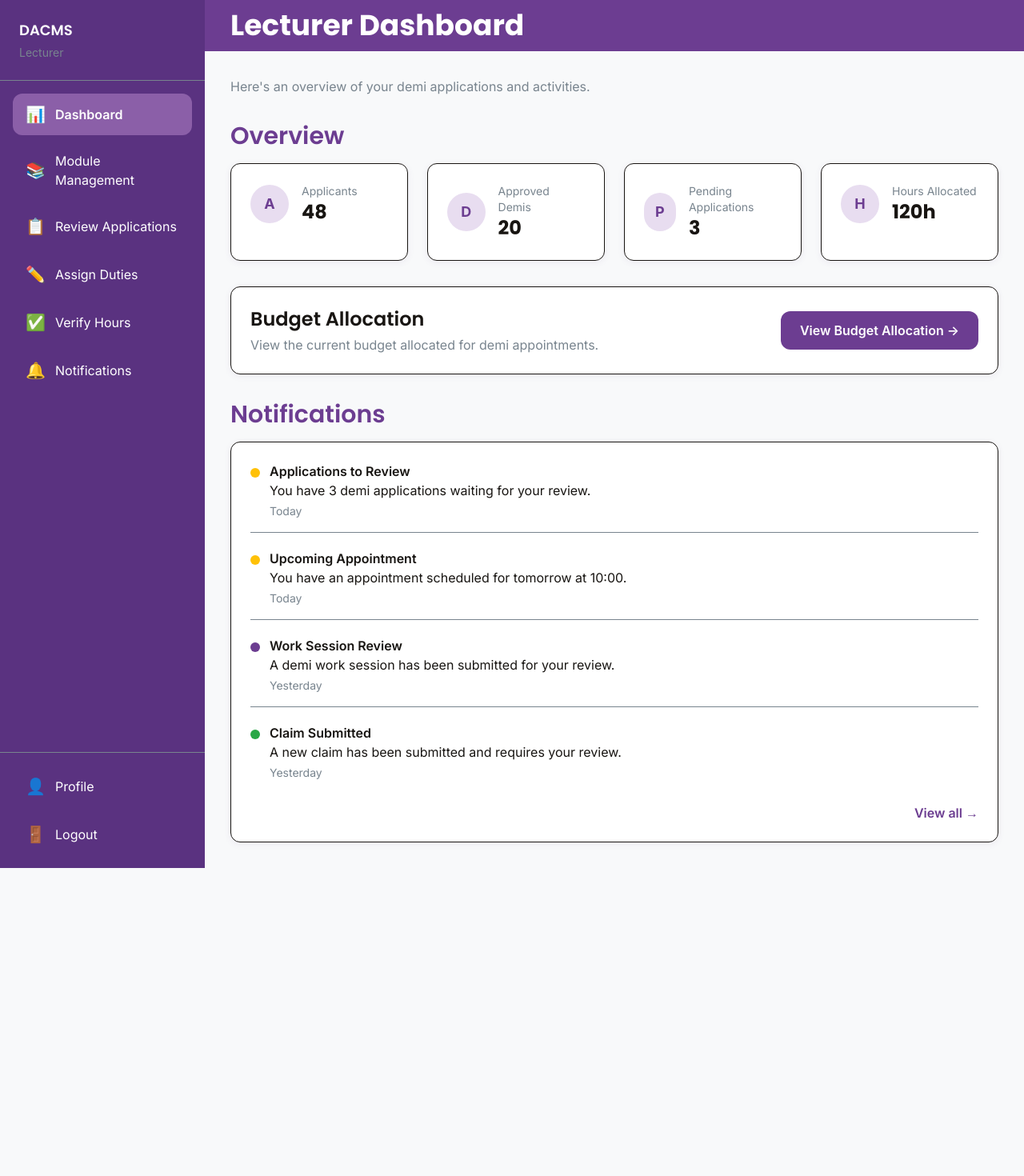
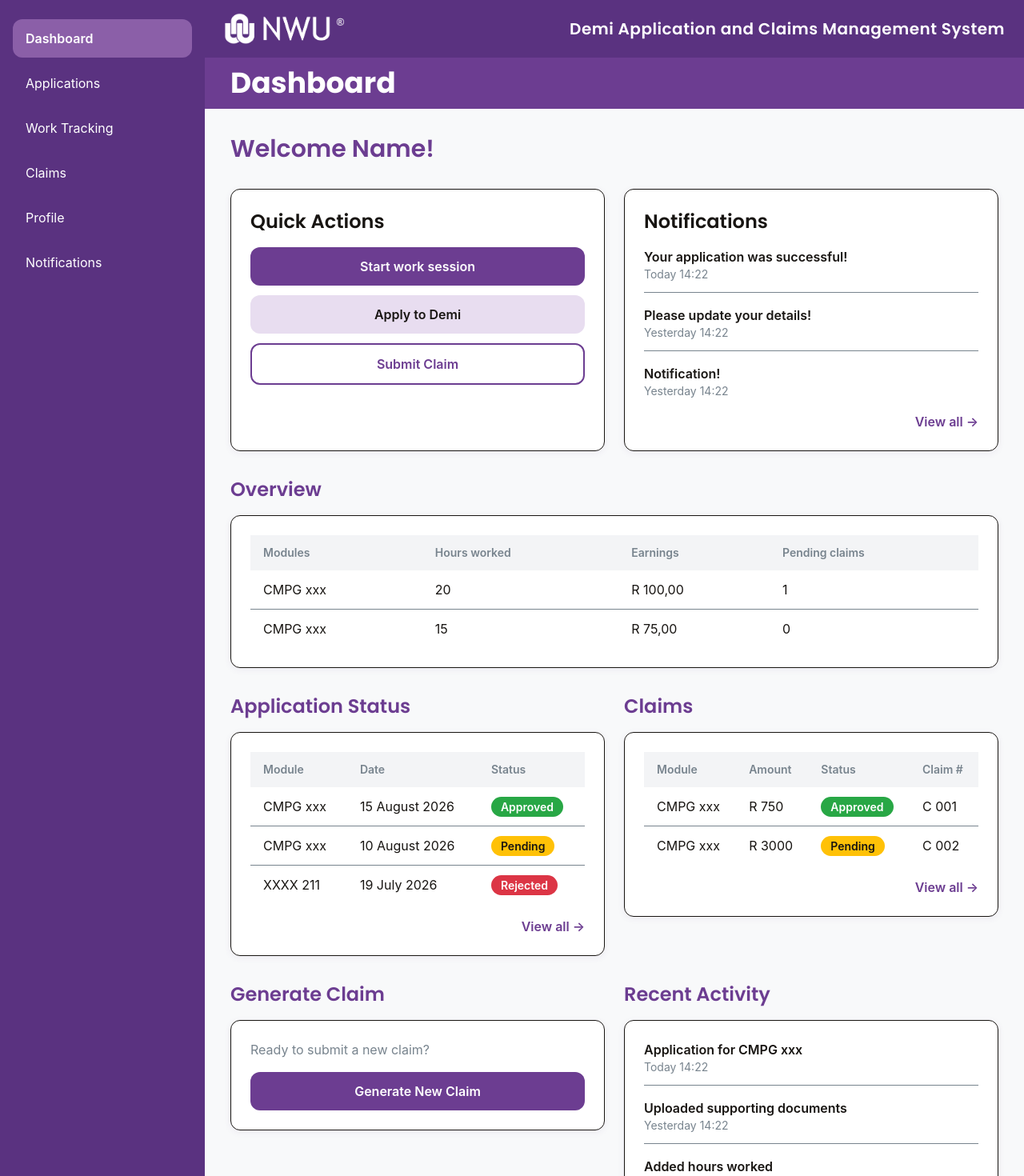
Before and after one commit to DACMS-Project-Group/DACMS, a React app in the folder frontend/: page / in a window 1280 px wide. Shown: the top 1470 px of the page at 80% size. Before the commit the page ends 1085 px from the top, so only its background shows below. Built offline with nearby package versions, Linux system fonts and the light colour scheme; the HTML template or start-up script is replaced by a standard one.

Commit message:
Update dashboards with sidebar + navbar, clean up sidebar, update logos

```diff
--- a/frontend/src/App.jsx
+++ b/frontend/src/App.jsx
@@ -1,10 +1,12 @@
 import React from 'react';
 import LectureDashboard from './pages/LectureDashboard';
 import './index.css';
+import Dashboard from './pages/Dashboard';
 
 function App() {
   return (
-    <LectureDashboard />
+    <Dashboard />
+
   );
 }
 
--- a/frontend/src/components/Sidebar.jsx
+++ b/frontend/src/components/Sidebar.jsx
@@ -3,95 +3,83 @@ import React from 'react';
 const Sidebar = ({ userRole = 'student' }) => {
   // Student Navigation
   const studentNavItems = [
-    { name: 'Dashboard', icon: '📊', href: '/dashboard' },
-    { name: 'Applications', icon: '📝', href: '/applications' },
-    { name: 'Work Tracking', icon: '⏱️', href: '/work-tracking' },
-    { name: 'Claims', icon: '💰', href: '/claims' },
-    { name: 'Profile', icon: '👤', href: '/profile' },
-    { name: 'Notifications', icon: '🔔', href: '/notifications' },
+    { name: 'Dashboard', href: '/dashboard' },
+    { name: 'Applications', href: '/applications' },
+    { name: 'Work Tracking', href: '/work-tracking' },
+    { name: 'Claims', href: '/claims' },
+    { name: 'Profile', href: '/profile' },
+    { name: 'Notifications', href: '/notifications' },
   ];
 
   // Lecturer Navigation
   const lecturerNavItems = [
-    { name: 'Dashboard', icon: '📊', href: '/dashboard' },
-    { name: 'Module Management', icon: '📚', href: '/modules' },
-    { name: 'Review Applications', icon: '📋', href: '/review-applications' },
-    { name: 'Assign Duties', icon: '✏️', href: '/assign-duties' },
-    { name: 'Verify Hours', icon: '✅', href: '/verify-hours' },
-    { name: 'Notifications', icon: '🔔', href: '/notifications' },
+    { name: 'Dashboard', href: '/dashboard' },
+    { name: 'Module Management', href: '/modules' },
+    { name: 'Review Applications', href: '/review-applications' },
+    { name: 'Assign Duties', href: '/assign-duties' },
+    { name: 'Verify Hours', href: '/verify-hours' },
+    { name: 'Notifications', href: '/notifications' },
   ];
 
   // Administrator Navigation
   const adminNavItems = [
-    { name: 'Dashboard', icon: '📊', href: '/dashboard' },
-    { name: 'Budget Management', icon: '💰', href: '/budget-management' },
-    { name: 'Appointment Approvals', icon: '📋', href: '/appointment-approvals' },
-    { name: 'Claims Verification', icon: '✅', href: '/claims-verification' },
-    { name: 'User Management', icon: '👥', href: '/user-management' },
-    { name: 'Reports', icon: '📈', href: '/reports' },
-    { name: 'Notifications', icon: '🔔', href: '/notifications' },
+    { name: 'Dashboard', href: '/dashboard' },
+    { name: 'Budget Management', href: '/budget-management' },
+    { name: 'Appointment Approvals', href: '/appointment-approvals' },
+    { name: 'Claims Verification', href: '/claims-verification' },
+    { name: 'User Management', href: '/user-management' },
+    { name: 'Reports', href: '/reports' },
+    { name: 'Notifications', href: '/notifications' },
   ];
 
   let navItems = [];
-  let roleLabel = '';
 
   switch (userRole) {
     case 'lecturer':
       navItems = lecturerNavItems;
-      roleLabel = 'Lecturer';
       break;
     case 'admin':
       navItems = adminNavItems;
-      roleLabel = 'Administrator';
       break;
     default:
       navItems = studentNavItems;
-      roleLabel = 'Student';
       break;
   }
 
   return (
     <aside className="w-64 bg-primary-dark text-white flex flex-col min-h-screen">
 
-      <div className="p-6 border-b border-neutral">
-        <h2 className="text-lg font-poppins font-semibold">DACMS</h2>
-        <p className="text-sm text-neutral mt-1">{roleLabel}</p>
-      </div>
-
-      <nav className="flex-1 p-4">
+      <nav className="flex-1 p-4 pt-6">
         {navItems.map((item, index) => (
           <a
             key={index}
             href={item.href}
             className={`
-              flex items-center gap-3 px-4 py-3 rounded-xl
+              block px-4 py-3 rounded-xl
               transition-colors duration-200 mb-2
               ${index === 0
-                ? 'bg-primary-light font-semibold text-white'
-                : 'hover:bg-primary-light text-white'
+                ? 'bg-primary-light font-semibold'
+                : 'hover:bg-primary-light'
               }
             `}
           >
-            <span className="text-xl">{item.icon}</span>
-            <span className="font-inter">{item.name}</span>
+            {item.name}
           </a>
         ))}
       </nav>
 
-      <div className="p-4 border-t border-neutral">
+      <div className="p-4">
         <a
           href="/profile"
-          className="flex items-center gap-3 px-4 py-3 rounded-xl hover:bg-primary-light text-white transition-colors duration-200 mb-2"
+          className="block px-4 py-3 rounded-xl hover:bg-primary-light transition-colors duration-200 mb-2"
         >
-          <span className="text-xl">👤</span>
-          <span className="font-inter">Profile</span>
+          Profile
         </a>
         <a
           href="/logout"
-          className="flex items-center gap-3 px-4 py-3 rounded-xl hover:bg-primary-light text-white transition-colors duration-200"
+          className="block px-4 py-3 rounded-xl hover:bg-primary-light transition-colors duration-200"
         >
-          <span className="text-xl">🚪</span>
-          <span className="font-inter">Logout</span>
+          Logout
         </a>
       </div>
 
--- a/frontend/src/pages/Dashboard.jsx
+++ b/frontend/src/pages/Dashboard.jsx
@@ -1,5 +1,6 @@
 import React from 'react';
 import Sidebar from '../components/Sidebar';
+import Navbar from '../components/Navbar';
 import Card from '../components/Card';
 import StatusBadge from '../components/StatusBadge';
 
@@ -30,18 +31,21 @@ const Dashboard = () => {
   return (
     <div className="flex min-h-screen bg-off-white">
 
-      {/* ===== SIDEBAR - Student Role ===== */}
+      {/* ===== SIDEBAR ===== */}
       <Sidebar userRole="student" />
 
       {/* ===== MAIN CONTENT ===== */}
       <div className="flex-1">
 
-        {/* Page Title Bar */}
+        {/* ===== TOP NAVBAR ===== */}
+        <Navbar />
+
+        {/* ===== PAGE TITLE BAR ===== */}
         <div className="bg-primary h-16 flex items-center px-8">
           <h1 className="text-4xl font-poppins font-bold text-white">Dashboard</h1>
         </div>
 
-        {/* Main Content */}
+        {/* ===== MAIN CONTENT ===== */}
         <div className="p-8">
 
           {/* Welcome Message */}
--- a/frontend/src/pages/LectureDashboard.jsx
+++ b/frontend/src/pages/LectureDashboard.jsx
@@ -1,26 +1,30 @@
 import React from 'react';
 import Sidebar from '../components/Sidebar';
+import Navbar from '../components/Navbar';
 import Card from '../components/Card';
 
 const LectureDashboard = () => {
   return (
     <div className="flex min-h-screen bg-off-white">
 
-      {/* ===== SIDEBAR - Lecturer Role ===== */}
+      {/* ===== SIDEBAR ===== */}
       <Sidebar userRole="lecturer" />
 
       {/* ===== MAIN CONTENT ===== */}
       <div className="flex-1">
 
-        {/* Page Title Bar */}
+        {/* ===== TOP NAVBAR ===== */}
+        <Navbar />
+
+        {/* ===== PAGE TITLE BAR ===== */}
         <div className="bg-primary h-16 flex items-center px-8">
           <h1 className="text-4xl font-poppins font-bold text-white">
             Lecturer Dashboard
           </h1>
         </div>
 
-        {/* Main Content */}
-        <div className="container mx-auto p-8">
+        {/* ===== MAIN CONTENT ===== */}
+        <div className="p-8">
 
           {/* Description */}
           <div className="mb-8">
@@ -94,6 +98,9 @@ const LectureDashboard = () => {
 
           {/* ===== BUDGET ALLOCATION ===== */}
           <div className="mb-8">
+            <h2 className="text-3xl font-poppins font-semibold text-primary mb-4">
+              Budget Allocation
+            </h2>
             <Card>
               <div className="flex flex-col md:flex-row md:items-center md:justify-between gap-4">
                 <div>
```
Also changed, not shown: frontend/public/NWU-Acronym-Logo-White-Digital.png, frontend/src/assets/NWU-Acronym-Logo-White-Digital.png.
